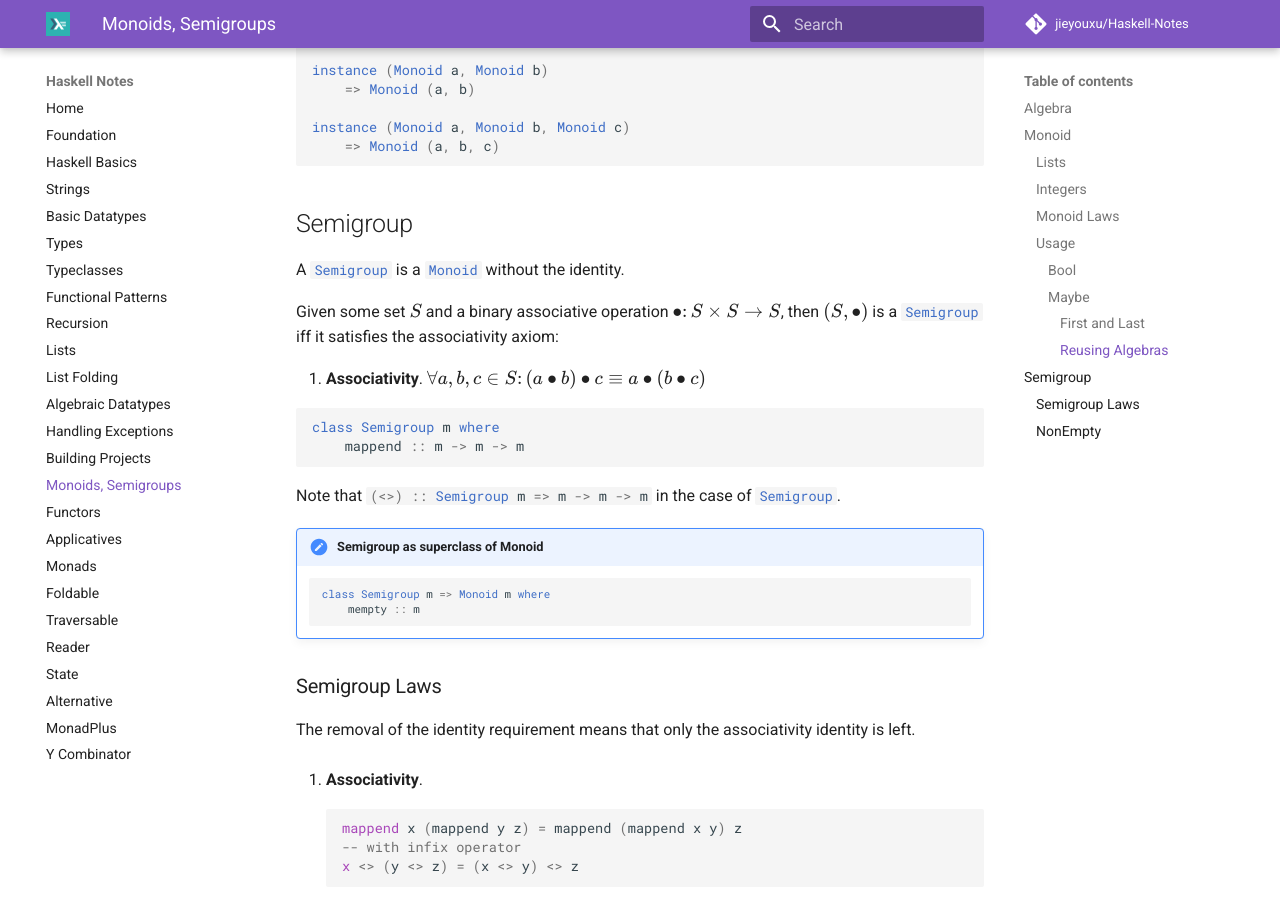
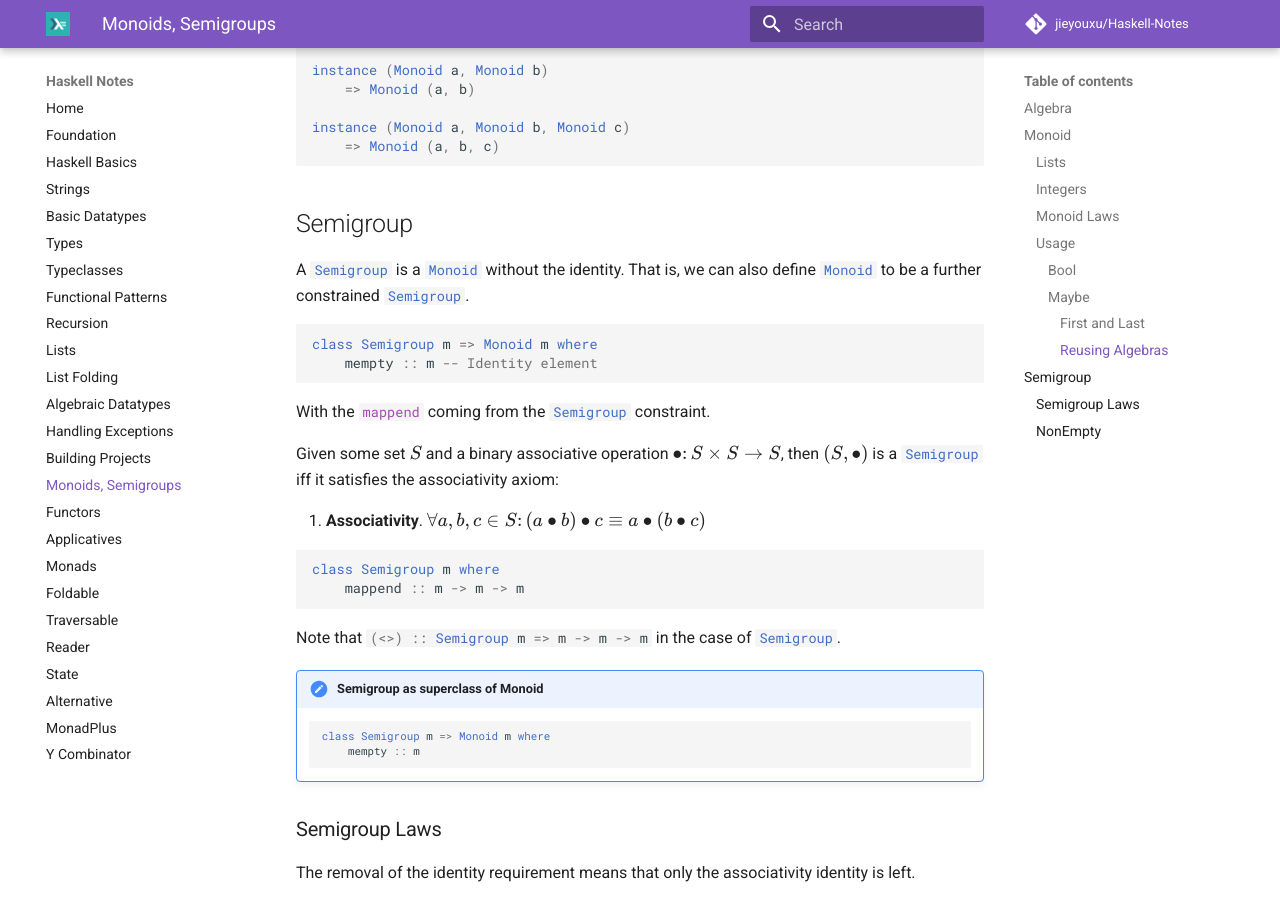
Before and after one commit to jieyouxu/Haskell-Notes, an MkDocs documentation site: the page built from docs/15-monoids-semigroups/notes.md, in a window 1280 px wide and 900 px high, scrolled down 3585 px. Built offline with MkDocs 1.6.1 and Material for MkDocs 9.7.7, drawn with Linux system fonts in a browser that asks for light colours; formulas are drawn with MathJax 3; comment, search, counter and statistics services are not loaded.

Commit message:
Add notes

````diff
--- a/docs/15-monoids-semigroups/notes.md
+++ b/docs/15-monoids-semigroups/notes.md
@@ -191,7 +191,15 @@ instance (Monoid a, Monoid b, Monoid c)
 
 ## Semigroup
 
-A `#!hs Semigroup` is a `#!hs Monoid` without the identity.
+A `#!hs Semigroup` is a `#!hs Monoid` without the identity. That is, we can
+also define `#!hs Monoid` to be a further constrained `#!hs Semigroup`.
+
+```haskell
+class Semigroup m => Monoid m where
+    mempty :: m -- Identity element
+```
+
+With the `#!hs mappend` coming from the `#!hs Semigroup` constraint.
 
 Given some set $S$ and a binary associative operation
 $\bullet \colon S \times S \to S$, then $(S, \bullet)$ is a `#!hs Semigroup` iff it
````
